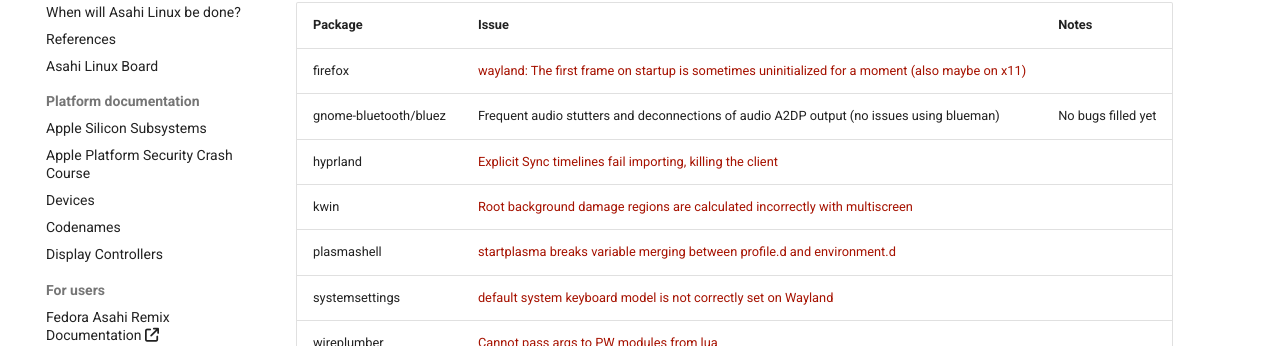
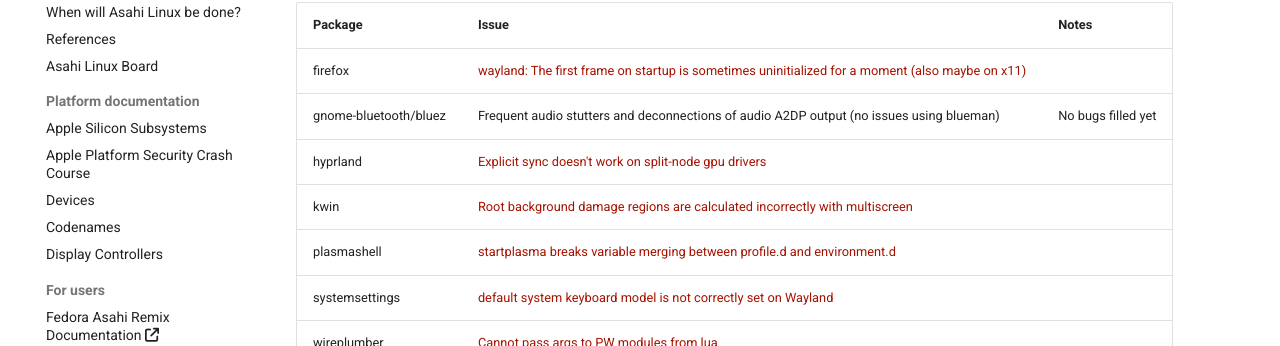
Before and after one commit to AsahiLinux/docs, an MkDocs documentation site: the page built from docs/sw/broken-software.md, in a window 1280 px wide and 900 px high, scrolled down 4077 px. Shown: the part 106-452 px from the top of the window. Built offline with MkDocs 1.6.1 and Material for MkDocs 9.7.7, drawn with Linux system fonts in a browser that asks for light colours; comment, search, counter and statistics services are not loaded.

Commit message:
Update broken-software.md
This project's issue tracking system has been restructured, but this new link points to the same issue.

Signed-off-by: Matthew Beermann <mbeerman@yahoo.com>

```diff
--- a/docs/sw/broken-software.md
+++ b/docs/sw/broken-software.md
@@ -142,7 +142,7 @@
 | ---------------- | ----- | ----- |
 | firefox          | [wayland: The first frame on startup is sometimes uninitialized for a moment (also maybe on x11)](https://bugzilla.mozilla.org/show_bug.cgi?id=1831051) |
 | gnome-bluetooth/bluez | Frequent audio stutters and deconnections of audio A2DP output (no issues using blueman) | No bugs filled yet |
-| hyprland         | [Explicit Sync timelines fail importing, killing the client](https://github.com/hyprwm/Hyprland/issues/8158) |
+| hyprland         | [Explicit sync doesn't work on split-node gpu drivers](https://github.com/hyprwm/Hyprland/issues/10401) |
 | kwin             | [Root background damage regions are calculated incorrectly with multiscreen](https://bugs.kde.org/show_bug.cgi?id=477454) |
 | plasmashell      | [startplasma breaks variable merging between profile.d and environment.d](https://bugs.kde.org/show_bug.cgi?id=491579) |
 | systemsettings   | [default system keyboard model is not correctly set on Wayland](https://bugs.kde.org/show_bug.cgi?id=475435) |
```
